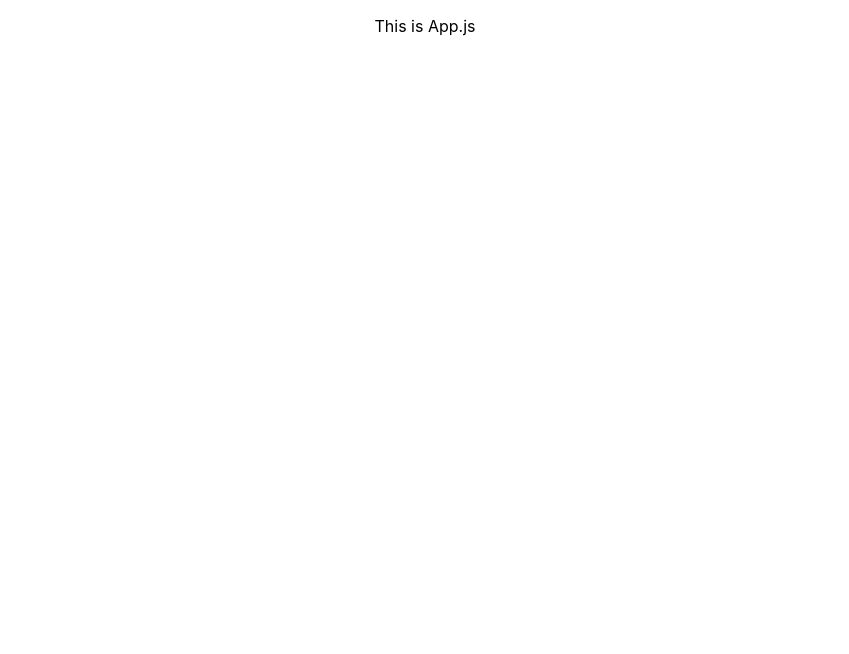
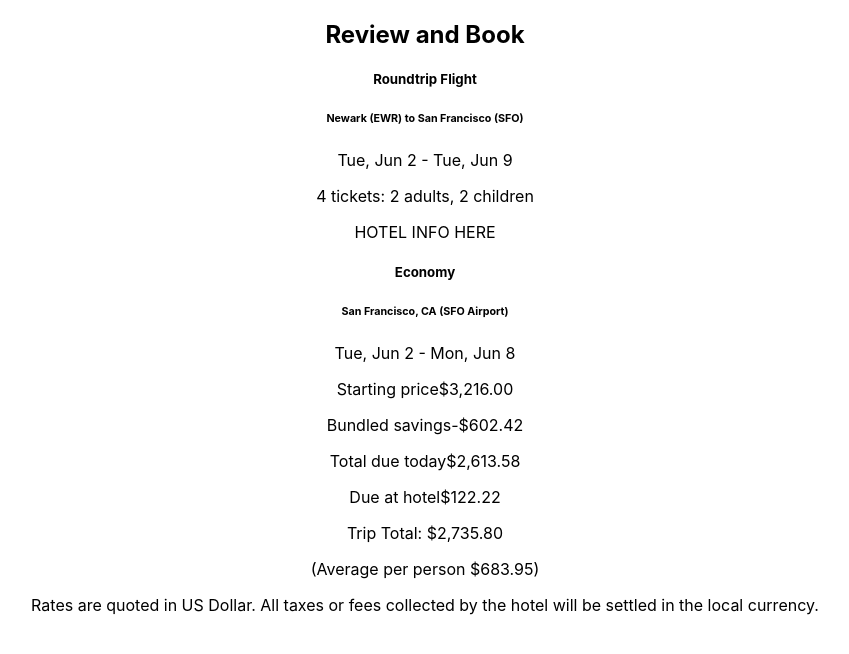
Before and after one commit to jngong/expedia-eco, a React (Create React App) app in the folder client/: page / in a window 1280 px wide. Shown: the top 654 px of the page, without its empty margins (215-1064 px from the left). Built offline with nearby package versions, Linux system fonts and the light colour scheme.

Commit message:
Almost done component.

```diff
--- a/client/src/App.js
+++ b/client/src/App.js
@@ -1,10 +1,11 @@
 import React from 'react';
 import './App.css';
+import ConfirmationPage from './components/routes/ConfirmationPage';
 
 function App() {
   return (
     <div className="App">
-      <p>This is App.js</p>
+      <ConfirmationPage />
     </div>
   );
 }
--- /dev/null
+++ b/client/src/components/routes/ConfirmationPage.jsx
@@ -0,0 +1,62 @@
+import React, { Component } from 'react'
+
+export default class ConfirmationPage extends Component {
+
+
+
+
+    render() {
+        return (
+            <div>
+
+                <h2 id="confirmation-page-header">Review and Book</h2>
+                <div className="flight-hotel-car-confirmation-detail">
+                    <h5>Roundtrip Flight</h5>
+                    <h6>Newark (EWR) to San Francisco (SFO)</h6>
+                    <p>Tue, Jun 2 - Tue, Jun 9</p>
+                    <p>4 tickets: 2 adults, 2 children</p>
+                </div>
+
+                <div>HOTEL INFO HERE</div>
+
+                <div className="flight-hotel-car-confirmation-detail">
+                    <h5>Economy</h5>
+                    <h6>San Francisco, CA (SFO Airport)</h6>
+                    <p>Tue, Jun 2 - Mon, Jun 8</p>
+                </div>
+
+                <div id="confirmation-page-summary">
+                    <p>
+                        <span className="left-text-confirmation-page">Starting price</span>
+                        <span className="right-text-confirmation-page">$3,216.00</span>
+                    </p>
+                    <p>
+                        <span className="left-text-confirmation-page">Bundled savings</span>
+                        <span className="right-text-confirmation-page">-$602.42</span>
+                    </p>
+                    <p>
+                        <span className="left-text-confirmation-page">Total due today</span>
+                        <span className="right-text-confirmation-page">$2,613.58</span>
+                    </p>
+                    <p>
+                        <span className="left-text-confirmation-page">Due at hotel</span>
+                        <span className="right-text-confirmation-page">$122.22</span>
+                    </p>
+                    <p>
+                        <span className="left-text-confirmation-page">Trip Total:  </span>
+                        <span className="right-text-confirmation-page">$2,735.80</span>
+
+                    </p>
+                    <p>
+                        <span className="right-text-confirmation-page">(Average per person $683.95)</span>
+                    </p>
+                </div>
+
+                <footer id="confimation-page-footer">Rates are quoted in US Dollar.
+                All taxes or fees collected by the hotel will be settled in the local
+                currency.</footer>
+
+            </div>
+        )
+    }
+}
```
